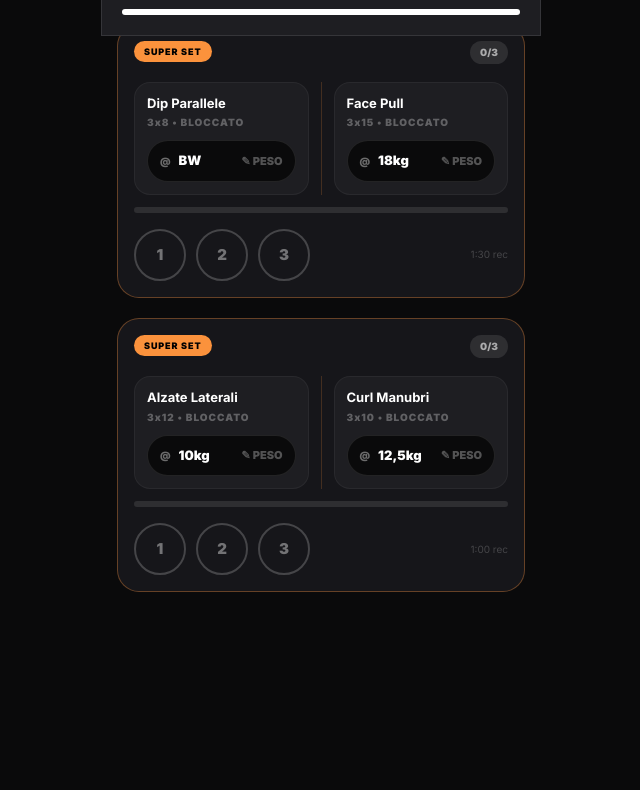
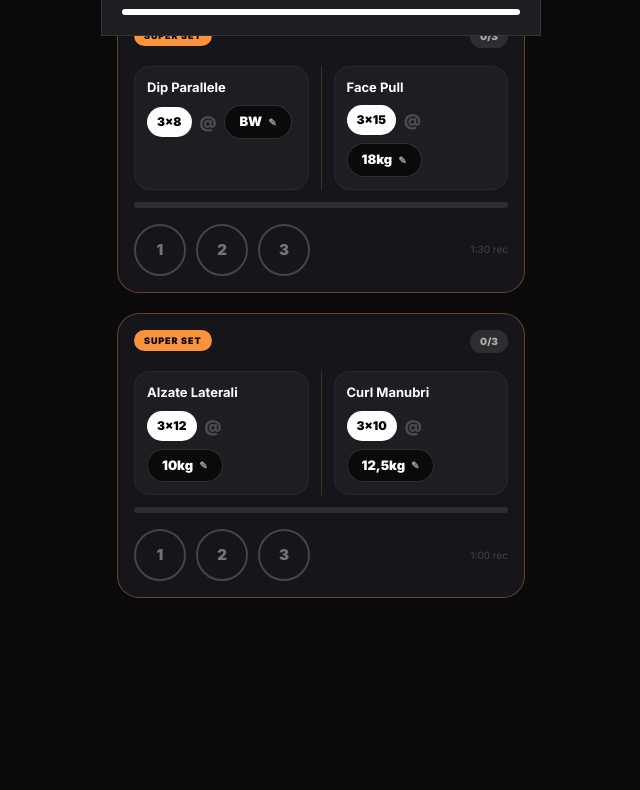
Before and after one commit to ncontinisio1/mypadel-journey, a plain HTML site: page index.html in a window 1280 px wide. Shown: the part 899-1689 px from the top of the page, without its empty margins (319-959 px from the left). Drawn offline with nearby package versions, Linux system fonts and the light colour scheme.

Commit message:
Update index.html

```diff
--- a/index.html
+++ b/index.html
@@ -3,7 +3,7 @@
 <head>
 <meta charset="UTF-8">
 <meta name="viewport" content="width=device-width,initial-scale=1.0,maximum-scale=1.0,user-scalable=no">
-<title>IRON LOG V9 WEIGHT ONLY</title>
+<title>IRON LOG V10</title>
 <script src="https://cdn.tailwindcss.com"></script>
 <link href="https://fonts.googleapis.com/css2?family=Bebas+Neue&family=Inter:wght@400;700;900&display=swap" rel="stylesheet">
 <style>
@@ -17,59 +17,27 @@ body{font-family:'Inter',sans-serif;background:#0a0a0b;color:white}
 </head>
 <body>
 <div class="max-w-[440px] mx-auto px-4 pb-48">
-<div class="pt-7 flex justify-between items-end"><div><p class="text-[10px] tracking-[0.4em] text-white/30 font-bold">IRON LOG • V9 • PESO EDITABILE</p><h1 class="bebas text-[42px] leading-[0.85] mt-2" id="dayTitle"></h1></div><div class="w-[52px] h-[52px] rounded-full bg-white text-black flex items-center justify-center font-black text-[13px]" id="gProgress">0%</div></div>
+<div class="pt-7 flex justify-between items-end"><div><p class="text-[10px] tracking-[0.4em] text-white/30 font-bold">IRON LOG • V10 • PESO EDITABILE</p><h1 class="bebas text-[42px] leading-[0.85] mt-2" id="dayTitle"></h1></div><div class="w-[52px] h-[52px] rounded-full bg-white text-black flex items-center justify-center font-black text-[13px]" id="gProgress">0%</div></div>
 <div class="flex gap-2 mt-6 mb-5 overflow-x-auto no-scrollbar"><button onclick="setDay('LUN')" id="tab-LUN" class="px-4 py-3 rounded-full text-[11px] font-black">LUN • PANCA</button><button onclick="setDay('MAR')" id="tab-MAR" class="px-4 py-3 rounded-full text-[11px] font-black">MAR • STACCO</button><button onclick="setDay('MER')" id="tab-MER" class="px-4 py-3 rounded-full text-[11px] font-black">MER • OHP</button><button onclick="setDay('GIO')" id="tab-GIO" class="px-4 py-3 rounded-full text-[11px] font-black">GIO • SQUAT</button></div>
 <div class="bg-[#16161a] rounded-full p-1.5 flex gap-1 mb-5 border border-white/[0.04]"><button onclick="setW('W1')" id="w-W1" class="flex-1 py-2.5 rounded-full text-xs font-black">W1</button><button onclick="setW('W2')" id="w-W2" class="flex-1 py-2.5 rounded-full text-xs font-bold">W2</button><button onclick="setW('W3')" id="w-W3" class="flex-1 py-2.5 rounded-full text-xs font-bold">W3</button><button onclick="setW('W4')" id="w-W4" class="flex-1 py-2.5 rounded-full text-xs font-bold">W4</button><button onclick="setW('W5')" id="w-W5" class="flex-1 py-2.5 rounded-full text-xs font-bold">DEL</button></div>
-<div class="mb-4 flex justify-between"><p class="text-[9px] tracking-widest text-orange-400/60">CLICCA SOLO SUL PESO PER MODIFICARLO • SERIE/REPS BLOCCATE</p><button onclick="resetW()" class="text-[10px] text-white/30 underline">Reset pesi</button></div>
+<div class="mb-4 flex justify-between"><p class="text-[9px] tracking-widest text-white/40">TOCCA IL PESO PER MODIFICARLO • SERIE x REPS FISSE</p><button onclick="resetW()" class="text-[10px] text-white/30 underline">Reset</button></div>
 <div id="list" class="space-y-5"></div>
 </div>
 <div id="timer" class="fixed bottom-0 left-0 right-0 z-50 translate-y-full transition-transform duration-300"><div class="max-w-[440px] mx-auto bg-[#1e1e22] rounded-t-[28px] border border-white/10 p-5"><div class="flex justify-between items-center"><div><p class="text-[10px] tracking-widest text-white/40 font-bold" id="tLabel">RECUPERO</p><p class="text-[52px] font-black leading-none" id="tTime">01:30</p><p class="text-[12px] text-white/50 mt-1" id="tNext"></p></div><button onclick="stopT()" class="w-14 h-14 rounded-full bg-white text-black font-black">✓</button></div><div class="mt-4 h-1.5 bg-white/10 rounded-full overflow-hidden"><div id="tBar" class="h-full bg-white"></div></div></div></div>
 <script>
 const D={
-LUN:{
- title:"LUNEDI<br><span class='text-white/30'>PANCA</span>",
- groups:[
-  {sup:false, exs:[{id:1,name:"Panca Piana",sets:4,rec:180,s:{W1:"4x4",W2:"4x4",W3:"5x3",W4:"3x3 + 2x5",W5:"2x5"},w:{W1:"82,5kg",W2:"85kg",W3:"87,5kg",W4:"90kg + 75kg",W5:"60kg"}}]},
-  {sup:true, exs:[{id:2,name:"Panca Inclinata Bilanciere",sets:4,rec:90,s:{W1:"4x8",W2:"4x9",W3:"4x10",W4:"4x8",W5:"4x8"},w:{W1:"50kg",W2:"50kg",W3:"50kg",W4:"52,5kg",W5:"44kg"}},{id:3,name:"Rematore Bilanciere",sets:4,rec:90,s:{W1:"4x8",W2:"4x9",W3:"4x10",W4:"4x8",W5:"4x10"},w:{W1:"70kg",W2:"70kg",W3:"70kg",W4:"72,5kg",W5:"26kg"}}]},
-  {sup:true, exs:[{id:4,name:"Dip Parallele",sets:3,rec:90,s:{W1:"3x8",W2:"3x10",W3:"3x12",W4:"3x8",W5:"3x12"},w:{W1:"BW",W2:"BW",W3:"BW",W4:"+5kg",W5:"8-10kg"}},{id:5,name:"Face Pull",sets:3,rec:75,s:{W1:"3x15",W2:"3x15",W3:"3x15",W4:"3x15",W5:"3x10"},w:{W1:"18kg",W2:"18kg",W3:"18kg",W4:"18kg",W5:"leggero"}}]},
-  {sup:true, exs:[{id:6,name:"Alzate Laterali",sets:3,rec:60,s:{W1:"3x12",W2:"3x13",W3:"3x15",W4:"3x12",W5:"3x12"},w:{W1:"10kg",W2:"10kg",W3:"10kg",W4:"12,5kg",W5:"8kg"}},{id:7,name:"Curl Manubri",sets:3,rec:60,s:{W1:"3x10",W2:"3x11",W3:"3x12",W4:"3x12",W5:"3x10"},w:{W1:"12,5kg",W2:"12,5kg",W3:"12,5kg",W4:"15kg",W5:"10kg"}}]},
- ]
-},
-MAR:{
- title:"MARTEDI<br><span class='text-white/30'>STACCO</span>",
- groups:[
-  {sup:false, exs:[{id:1,name:"Stacco da Terra",sets:4,rec:180,s:{W1:"4x3",W2:"4x3",W3:"5x3",W4:"3x3 + 2x5",W5:"2x5"},w:{W1:"117,5kg",W2:"120kg",W3:"122,5kg",W4:"125kg + 107,5kg",W5:"87,5kg"}}]},
-  {sup:false, exs:[{id:2,name:"Pause Squat",sets:3,rec:150,s:{W1:"3x3",W2:"3x3",W3:"3x3",W4:"3x3",W5:"3x3"},w:{W1:"87,5kg",W2:"90kg",W3:"92,5kg",W4:"95kg",W5:"70kg"}}]},
-  {sup:true, exs:[{id:3,name:"Leg Curl Seduto",sets:3,rec:90,s:{W1:"3x10",W2:"3x11",W3:"3x12",W4:"3x10",W5:"3x8-10/gamba"},w:{W1:"45kg",W2:"45kg",W3:"45kg",W4:"50kg",W5:""}},{id:4,name:"Leg Extension",sets:3,rec:90,s:{W1:"3x12",W2:"3x13",W3:"3x15",W4:"3x12",W5:"3x10/gamba"},w:{W1:"54kg",W2:"54kg",W3:"54kg",W4:"60kg",W5:"16-20kg"}}]},
-  {sup:false, exs:[{id:5,name:"Hip Thrust",sets:3,rec:75,s:{W1:"3x10",W2:"3x11",W3:"3x12",W4:"3x10",W5:"4x12-15"},w:{W1:"25kg",W2:"25kg",W3:"25kg",W4:"30kg",W5:""}}]},
- ]
-},
-MER:{
- title:"MERCOLEDI<br><span class='text-white/30'>OHP</span>",
- groups:[
-  {sup:false, exs:[{id:1,name:"OHP",sets:5,rec:180,s:{W1:"5x4",W2:"5x4",W3:"5x3",W4:"3x3 + 2x5",W5:"2x5"},w:{W1:"47,5kg",W2:"50kg",W3:"52,5kg",W4:"55kg + 45kg",W5:"37,5kg"}}]},
-  {sup:true, exs:[{id:2,name:"Landmine Press",sets:4,rec:90,s:{W1:"4x10",W2:"4x11",W3:"4x12",W4:"4x10",W5:"3x10"},w:{W1:"20kg",W2:"20kg",W3:"20kg",W4:"22,5kg",W5:"15kg"}},{id:3,name:"Trazioni",sets:4,rec:90,s:{W1:"4x8",W2:"4x9",W3:"4x10",W4:"4x8",W5:"3x8"},w:{W1:"BW",W2:"BW",W3:"BW",W4:"BW+2,5kg",W5:"BW"}}]},
-  {sup:true, exs:[{id:4,name:"Rematore Cavo Basso",sets:3,rec:75,s:{W1:"3x10",W2:"3x11",W3:"3x12",W4:"3x10",W5:"3x10"},w:{W1:"60kg",W2:"60kg",W3:"60kg",W4:"65kg",W5:"50kg"}},{id:5,name:"Face Pull",sets:3,rec:75,s:{W1:"3x15",W2:"3x15",W3:"3x15",W4:"3x15",W5:"3x10"},w:{W1:"18kg",W2:"18kg",W3:"18kg",W4:"18kg",W5:"leggero"}}]},
-  {sup:false, exs:[{id:6,name:"Alzate Laterali",sets:3,rec:60,s:{W1:"3x12",W2:"3x13",W3:"3x15",W4:"3x12",W5:"3x10"},w:{W1:"10kg",W2:"10kg",W3:"10kg",W4:"12,5kg",W5:"8kg"}}]},
-  {sup:true, exs:[{id:7,name:"Push-down Tricipiti",sets:3,rec:60,s:{W1:"3x12",W2:"3x13",W3:"3x15",W4:"3x12",W5:"3x10"},w:{W1:"35kg",W2:"35kg",W3:"35kg",W4:"40kg",W5:"30kg"}},{id:8,name:"Curl ai Cavi",sets:3,rec:60,s:{W1:"3x12",W2:"3x13",W3:"3x15",W4:"3x12",W5:"3x10"},w:{W1:"25kg",W2:"25kg",W3:"25kg",W4:"30kg",W5:"20kg"}}]},
- ]
-},
-GIO:{
- title:"GIOVEDI<br><span class='text-white/30'>SQUAT</span>",
- groups:[
-  {sup:false, exs:[{id:1,name:"Back Squat",sets:4,rec:180,s:{W1:"4x4",W2:"4x4",W3:"5x3",W4:"3x3 + 2x5",W5:"2x5"},w:{W1:"110kg",W2:"112,5kg",W3:"115kg",W4:"117,5kg + 100kg",W5:"80kg"}}]},
-  {sup:true, exs:[{id:2,name:"Bulgarian Split Squat",sets:3,rec:90,s:{W1:"3x8/gamba",W2:"3x8/gamba",W3:"3x8/gamba",W4:"3x8/gamba",W5:"2x8/gamba"},w:{W1:"17,5kg",W2:"17,5kg",W3:"17,5kg",W4:"17,5kg",W5:"10kg"}},{id:3,name:"Leg Curl Sdraiato",sets:3,rec:90,s:{W1:"3x10",W2:"3x11",W3:"3x12",W4:"3x10",W5:"3x10"},w:{W1:"32kg",W2:"32kg",W3:"32kg",W4:"37kg",W5:"leggero"}}]},
-  {sup:false, exs:[{id:4,name:"Leg Press",sets:3,rec:75,s:{W1:"3x12",W2:"3x12",W3:"3x12",W4:"3x12",W5:"3x10"},w:{W1:"170kg",W2:"170kg",W3:"170kg",W4:"170kg",W5:"leggero"}}]},
- ]
-}
+LUN:{title:"LUNEDI<br><span class='text-white/30'>PANCA</span>",groups:[{sup:false,exs:[{id:1,name:"Panca Piana",sets:4,rec:180,s:{W1:"4x4",W2:"4x4",W3:"5x3",W4:"3x3 + 2x5",W5:"2x5"},w:{W1:"82,5kg",W2:"85kg",W3:"87,5kg",W4:"90kg + 75kg",W5:"60kg"}}]},{sup:true,exs:[{id:2,name:"Panca Inclinata Bilanciere",sets:4,rec:90,s:{W1:"4x8",W2:"4x9",W3:"4x10",W4:"4x8",W5:"4x8"},w:{W1:"50kg",W2:"50kg",W3:"50kg",W4:"52,5kg",W5:"44kg"}},{id:3,name:"Rematore Bilanciere",sets:4,rec:90,s:{W1:"4x8",W2:"4x9",W3:"4x10",W4:"4x8",W5:"4x10"},w:{W1:"70kg",W2:"70kg",W3:"70kg",W4:"72,5kg",W5:"26kg"}}]},{sup:true,exs:[{id:4,name:"Dip Parallele",sets:3,rec:90,s:{W1:"3x8",W2:"3x10",W3:"3x12",W4:"3x8",W5:"3x12"},w:{W1:"BW",W2:"BW",W3:"BW",W4:"+5kg",W5:"8-10kg"}},{id:5,name:"Face Pull",sets:3,rec:75,s:{W1:"3x15",W2:"3x15",W3:"3x15",W4:"3x15",W5:"3x10"},w:{W1:"18kg",W2:"18kg",W3:"18kg",W4:"18kg",W5:"leggero"}}]},{sup:true,exs:[{id:6,name:"Alzate Laterali",sets:3,rec:60,s:{W1:"3x12",W2:"3x13",W3:"3x15",W4:"3x12",W5:"3x12"},w:{W1:"10kg",W2:"10kg",W3:"10kg",W4:"12,5kg",W5:"8kg"}},{id:7,name:"Curl Manubri",sets:3,rec:60,s:{W1:"3x10",W2:"3x11",W3:"3x12",W4:"3x12",W5:"3x10"},w:{W1:"12,5kg",W2:"12,5kg",W3:"12,5kg",W4:"15kg",W5:"10kg"}}]},]},
+MAR:{title:"MARTEDI<br><span class='text-white/30'>STACCO</span>",groups:[{sup:false,exs:[{id:1,name:"Stacco da Terra",sets:4,rec:180,s:{W1:"4x3",W2:"4x3",W3:"5x3",W4:"3x3 + 2x5",W5:"2x5"},w:{W1:"117,5kg",W2:"120kg",W3:"122,5kg",W4:"125kg + 107,5kg",W5:"87,5kg"}}]},{sup:false,exs:[{id:2,name:"Pause Squat",sets:3,rec:150,s:{W1:"3x3",W2:"3x3",W3:"3x3",W4:"3x3",W5:"3x3"},w:{W1:"87,5kg",W2:"90kg",W3:"92,5kg",W4:"95kg",W5:"70kg"}}]},{sup:true,exs:[{id:3,name:"Leg Curl Seduto",sets:3,rec:90,s:{W1:"3x10",W2:"3x11",W3:"3x12",W4:"3x10",W5:"3x8-10/gamba"},w:{W1:"45kg",W2:"45kg",W3:"45kg",W4:"50kg",W5:""}},{id:4,name:"Leg Extension",sets:3,rec:90,s:{W1:"3x12",W2:"3x13",W3:"3x15",W4:"3x12",W5:"3x10/gamba"},w:{W1:"54kg",W2:"54kg",W3:"54kg",W4:"60kg",W5:"16-20kg"}}]},{sup:false,exs:[{id:5,name:"Hip Thrust",sets:3,rec:75,s:{W1:"3x10",W2:"3x11",W3:"3x12",W4:"3x10",W5:"4x12-15"},w:{W1:"25kg",W2:"25kg",W3:"25kg",W4:"30kg",W5:""}}]},]},
+MER:{title:"MERCOLEDI<br><span class='text-white/30'>OHP</span>",groups:[{sup:false,exs:[{id:1,name:"OHP",sets:5,rec:180,s:{W1:"5x4",W2:"5x4",W3:"5x3",W4:"3x3 + 2x5",W5:"2x5"},w:{W1:"47,5kg",W2:"50kg",W3:"52,5kg",W4:"55kg + 45kg",W5:"37,5kg"}}]},{sup:true,exs:[{id:2,name:"Landmine Press",sets:4,rec:90,s:{W1:"4x10",W2:"4x11",W3:"4x12",W4:"4x10",W5:"3x10"},w:{W1:"20kg",W2:"20kg",W3:"20kg",W4:"22,5kg",W5:"15kg"}},{id:3,name:"Trazioni",sets:4,rec:90,s:{W1:"4x8",W2:"4x9",W3:"4x10",W4:"4x8",W5:"3x8"},w:{W1:"BW",W2:"BW",W3:"BW",W4:"BW+2,5kg",W5:"BW"}}]},{sup:true,exs:[{id:4,name:"Rematore Cavo Basso",sets:3,rec:75,s:{W1:"3x10",W2:"3x11",W3:"3x12",W4:"3x10",W5:"3x10"},w:{W1:"60kg",W2:"60kg",W3:"60kg",W4:"65kg",W5:"50kg"}},{id:5,name:"Face Pull",sets:3,rec:75,s:{W1:"3x15",W2:"3x15",W3:"3x15",W4:"3x15",W5:"3x10"},w:{W1:"18kg",W2:"18kg",W3:"18kg",W4:"18kg",W5:"leggero"}}]},{sup:false,exs:[{id:6,name:"Alzate Laterali",sets:3,rec:60,s:{W1:"3x12",W2:"3x13",W3:"3x15",W4:"3x12",W5:"3x10"},w:{W1:"10kg",W2:"10kg",W3:"10kg",W4:"12,5kg",W5:"8kg"}}]},{sup:true,exs:[{id:7,name:"Push-down Tricipiti",sets:3,rec:60,s:{W1:"3x12",W2:"3x13",W3:"3x15",W4:"3x12",W5:"3x10"},w:{W1:"35kg",W2:"35kg",W3:"35kg",W4:"40kg",W5:"30kg"}},{id:8,name:"Curl ai Cavi",sets:3,rec:60,s:{W1:"3x12",W2:"3x13",W3:"3x15",W4:"3x12",W5:"3x10"},w:{W1:"25kg",W2:"25kg",W3:"25kg",W4:"30kg",W5:"20kg"}}]},]},
+GIO:{title:"GIOVEDI<br><span class='text-white/30'>SQUAT</span>",groups:[{sup:false,exs:[{id:1,name:"Back Squat",sets:4,rec:180,s:{W1:"4x4",W2:"4x4",W3:"5x3",W4:"3x3 + 2x5",W5:"2x5"},w:{W1:"110kg",W2:"112,5kg",W3:"115kg",W4:"117,5kg + 100kg",W5:"80kg"}}]},{sup:true,exs:[{id:2,name:"Bulgarian Split Squat",sets:3,rec:90,s:{W1:"3x8/gamba",W2:"3x8/gamba",W3:"3x8/gamba",W4:"3x8/gamba",W5:"2x8/gamba"},w:{W1:"17,5kg",W2:"17,5kg",W3:"17,5kg",W4:"17,5kg",W5:"10kg"}},{id:3,name:"Leg Curl Sdraiato",sets:3,rec:90,s:{W1:"3x10",W2:"3x11",W3:"3x12",W4:"3x10",W5:"3x10"},w:{W1:"32kg",W2:"32kg",W3:"32kg",W4:"37kg",W5:"leggero"}}]},{sup:false,exs:[{id:4,name:"Leg Press",sets:3,rec:75,s:{W1:"3x12",W2:"3x12",W3:"3x12",W4:"3x12",W5:"3x10"},w:{W1:"170kg",W2:"170kg",W3:"170kg",W4:"170kg",W5:"leggero"}}]},]}
 };
 let DAY=localStorage.getItem('dayV9')||'LUN',W=localStorage.getItem('wV9')||'W1',done=JSON.parse(localStorage.getItem('doneV9')||'{}'),customW=JSON.parse(localStorage.getItem('customWV9')||'{}'),tInt=null,left=0,totalT=0;
 function kD(d,e,i){return d+'_'+W+'_'+e+'_'+i} function kW(d,e){return d+'_'+W+'_'+e}
 function getW(d,id){const k=kW(d,id); if(customW[k]!==undefined) return customW[k]; const g=D[d].groups.flatMap(x=>x.exs).find(x=>x.id===id); return g?g.w[W]:''}
 function getS(d,id){const g=D[d].groups.flatMap(x=>x.exs).find(x=>x.id===id); return g?g.s[W]:''}
 function setDay(d){DAY=d;localStorage.setItem('dayV9',d);render()} function setW(w){W=w;localStorage.setItem('wV9',w);render()}
-function editW(id){const cur=getW(DAY,id); const scheme=getS(DAY,id); const n=prompt(`Modifica SOLO peso per ${scheme}:`,cur); if(n!==null){customW[kW(DAY,id)]=n.trim(); localStorage.setItem('customWV9',JSON.stringify(customW)); render();}}
-function resetW(){if(confirm('Reset pesi custom? Le serie/reps restano originali.')){localStorage.removeItem('customWV9'); customW={}; render();}}
+function editW(id){const cur=getW(DAY,id); const scheme=getS(DAY,id); const n=prompt(`Modifica peso per ${scheme}:`,cur); if(n!==null){customW[kW(DAY,id)]=n.trim(); localStorage.setItem('customWV9',JSON.stringify(customW)); render();}}
+function resetW(){if(confirm('Reset pesi custom?')){localStorage.removeItem('customWV9'); customW={}; render();}}
 function start(sec,name,exId,idx){left=sec; totalT=sec; document.getElementById('tLabel').innerText=name.toUpperCase()+' • RECUPERO'; const g=D[DAY].groups.find(gr=>gr.exs.some(e=>e.id===exId)); const total=g?g.exs[0].sets:3; document.getElementById('tNext').innerText=idx+1>=total?'Fatto':'Prossimo: '+(idx+2)+'/'+total; document.getElementById('timer').classList.remove('translate-y-full'); upd(); clearInterval(tInt); tInt=setInterval(()=>{left--;upd(); if(left<=0)stopT()},1000);}
 function upd(){const m=Math.floor(left/60),s=left%60; document.getElementById('tTime').innerText=String(m).padStart(2,'0')+':'+String(s).padStart(2,'0'); document.getElementById('tBar').style.width=(left/totalT*100)+'%'}
 function stopT(){clearInterval(tInt); document.getElementById('timer').classList.add('translate-y-full')}
@@ -88,7 +56,7 @@ function render(){
   const allDone=doneInGroup===setsCount;
   const exBlocks=gr.exs.map(ex=>{
    const curW=getW(DAY,ex.id); const curS=getS(DAY,ex.id); const isCustom=customW[kW(DAY,ex.id)]!==undefined;
-   return `<div class="flex-1 bg-[#1e1e22] rounded-[16px] p-3 border border-white/5"><p class="font-bold text-[13px] leading-tight">${ex.name}</p><p class="text-[10px] tracking-widest text-white/30 mt-1 font-black">${curS} • BLOCCATO</p><button onclick="editW(${ex.id})" class="mt-2.5 w-full text-left ${isCustom?'bg-orange-400/20 border-orange-400/50':'bg-[#0a0a0b] border-white/10'} border rounded-full px-3 py-2.5 text-[13px] font-black flex justify-between items-center"><span class="flex items-center gap-2"><span class="text-[10px] text-white/40">@</span> ${curW}</span><span class="${isCustom?'text-orange-400':'text-white/30'} text-[11px]">${isCustom?'MOD ✓':'✎ PESO'}</span></button></div>`
+   return `<div class="flex-1 bg-[#1e1e22] rounded-[16px] p-3 border border-white/5"><p class="font-bold text-[13px] leading-tight">${ex.name}</p><div class="mt-2.5 flex items-center gap-2 flex-wrap"><span class="bg-white text-black text-[12px] font-black px-2.5 py-1.5 rounded-full">${curS}</span><span class="text-white/20 font-black">@</span><button onclick="editW(${ex.id})" class="${isCustom?'bg-orange-400 text-black border-orange-400':'bg-[#0a0a0b] text-white border-white/15'} border rounded-full px-3.5 py-1.5 text-[13px] font-black flex items-center gap-1.5"><span>${curW}</span><span class="text-[10px] opacity-60">${isCustom?'✓':'✎'}</span></button></div></div>`
   }).join(isSup?`<div class="w-px bg-orange-400/20 mx-1 self-stretch"></div>`:`<div class="h-2"></div>`);
   const setButtons=Array.from({length:setsCount}).map((_,i)=>{
    const bothDone=gr.exs.every(ex=>done[kD(DAY,ex.id,i)]);
```
